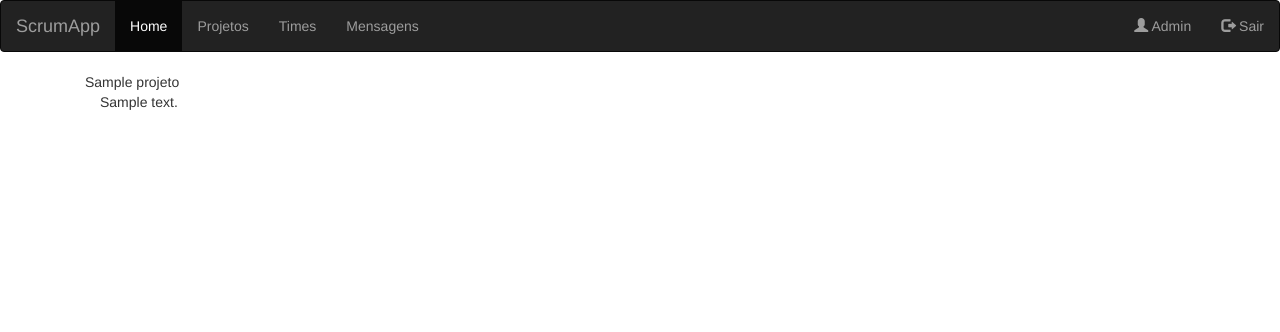
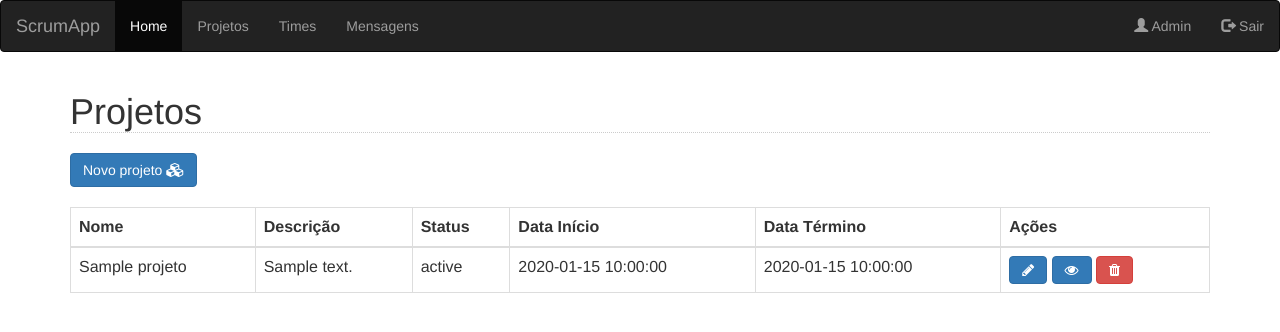
Before and after one commit to victorsantiago1708/scrumapp, a PHP site: page /scrumapp/projeto in a window 1280 px wide. Shown: the top 332 px of the page. Run offline with PHP 8.4, Linux system fonts and the light colour scheme; tables that the repository leaves empty hold one stand-in row (values such as "Sample post"); some libraries are stand-ins or nearby versions.

Commit message:
Tela de adicionar novo projeto

```diff
--- a/app/assets/css/application.css
+++ b/app/assets/css/application.css
@@ -1,3 +1,16 @@
 .titulo{
     border-bottom: 1px dotted #ccc!important;
 }
+
+.projectCard{
+    border: 2px solid #b40b17;
+    border-radius: 4px;
+    background: #ffe5e7;
+    text-align: center;
+}
+
+.itens-right-top{
+    display: inline;
+    margin-right: 5px;
+    padding: 0px;
+}
--- a/classes.php/ControllerAbstract.php
+++ b/classes.php/ControllerAbstract.php
@@ -18,4 +18,8 @@ class ControllerAbstract
 
     }
 
+    public function redirect($link){
+        header("location: $link");
+    }
+
 }
--- a/classes.php/Model.php
+++ b/classes.php/Model.php
@@ -22,7 +22,11 @@ abstract class Model
         $sql = "Select * from {strtolower($classe)} where id = {$id}";
         $result = Datasource::getInstance()->query( $sql );
         $rows = $result->fetchAll( PDO::FETCH_ASSOC );
-        return self::create($rows, strtoupper($classe))[0];
+        if(isset(self::create($rows, strtoupper($classe))[0])){
+            return self::create($rows, strtoupper($classe))[0];
+        }else{
+            return null;
+        }
     }
 
     public static function findAllModel($classe){
--- a/classes.php/View.php
+++ b/classes.php/View.php
@@ -5,6 +5,7 @@ class View
     private $view = "";
     private $params = array();
     private $content = "";
+    private $errors = array();
 
     public function __construct( $view, $params = array() )
     {
@@ -64,5 +65,23 @@ class View
         $this->params = $params;
     }
 
+    /**
+     * @return array
+     */
+    public function getErrors()
+    {
+        return $this->errors;
+    }
+
+    /**
+     * @param array $errors
+     */
+    public function setErrors($errors)
+    {
+        $this->errors = $errors;
+    }
+
+
+
 
 }
--- a/controller/ProjetoController.php
+++ b/controller/ProjetoController.php
@@ -17,4 +17,54 @@ class ProjetoController extends ControllerAbstract
         $view = new View("views/projeto/novo.phtml", ["equipes" => $equipes]);
         $view->showContents();
     }
+
+    public function save(){
+        $errors = array();
+
+        if(HttpRequest::$params["nome"]!="")
+            $nome = HttpRequest::$params["nome"];
+        else
+            array_push($errors, "Campo Nome está vazio!");
+
+        if(HttpRequest::$params["descricao"]!="")
+            $descricao = HttpRequest::$params["descricao"];
+        else
+            array_push($errors, "Campo Descrição está vazio!");
+
+        if(isset(HttpRequest::$params["equipe"]) && HttpRequest::$params["equipe"]!="")
+            $equipe = HttpRequest::$params["equipe"];
+
+        $equipe = 1;
+//        else
+//            array_push($errors, "Selecione uma equipe que trabalhará no projeto");
+
+        if(HttpRequest::$params["dataInicial"]!="")
+            $dataInicial = HttpRequest::$params["dataInicial"];
+        else
+            array_push($errors, "Defina uma data de início para o projeto");
+
+        if(HttpRequest::$params["dataTermino"]!="")
+            $dataTermino = HttpRequest::$params["dataTermino"];
+        else
+            array_push($errors, "Defina uma data de término do projeto");
+
+        if(count($errors) > 0){
+            $equipes = Equipe::findAll();
+            $view = new View("views/projeto/novo.phtml", ["equipes" => $equipes]);
+            $view->setErrors($errors);
+            $view->showContents();
+        }else{
+            $projeto = new Projeto();
+            $projeto->setNome($nome);
+            $projeto->setDescricao($descricao);
+            $projeto->setEquipe(Equipe::get($equipe));
+            $projeto->setDataInicio($dataInicial);
+            $projeto->setDataTermino($dataTermino);
+            if($projeto->save()){
+                $this->redirect("/scrumapp/projeto/novo");
+            }
+
+        }
+
+    }
 }
--- a/index.php
+++ b/index.php
@@ -4,5 +4,4 @@ require_once("routes/Routes.php");
 
 ApplicationPHP::getInstance()->runApp();
 Routes::routeRedirect();
-var_dump($_REQUEST);
 ?>
--- a/model/Projeto.php
+++ b/model/Projeto.php
@@ -7,7 +7,7 @@ class Projeto extends Model
     private $descricao = "";
     private $sprints = Array();
     private $equipe = null;
-    private $status = "";
+    private $status = "ANDAMENTO";
     private $dataInicio = null;
     private $dataTermino = null;
 
@@ -37,15 +37,15 @@ class Projeto extends Model
     public function save( ){
         $sql = "";
 
-        if($this->nome == "" || $this->descricao == "" || $this->status == "" || $this->dataInicio == null || $this->dataTermino == null){
+        if($this->nome == "" || $this->descricao == "" || $this->equipe == null || $this->status == "" || $this->dataInicio == null || $this->dataTermino == null){
             return false;
         }
 
         if($this->id == null){
-            $sql = "Insert into projeto (nome, descricao, status, dataInicio, dataTermino)
-                      values ('{$this->nome}', '{$this->descricao}', '{$this->status}', '{$this->dataInicio}', '{$this->dataTermino}')";
+            $sql = "Insert into projeto (nome, descricao, status, equipe, dataInicio, dataTermino)
+                      values ('{$this->nome}', '{$this->descricao}', '{$this->status}', {$this->equipe->getId()}, '{$this->dataInicio}', '{$this->dataTermino}')";
         }else{
-            $sql = "Update projeto set nome = '{$this->nome}', descricao = '{$this->descricao}', status = '{$this->status}', dataInicio = '{$this->dataInicio}',
+            $sql = "Update projeto set nome = '{$this->nome}', descricao = '{$this->descricao}', status = '{$this->status}', equipe = {$this->equipe->getId()}, dataInicio = '{$this->dataInicio}',
                       dataTermino = '{$this->dataTermino}' where id = {$this->id}";
         }
 
--- a/views/layouts/main.phtml
+++ b/views/layouts/main.phtml
@@ -1,9 +1,10 @@
 <link rel="stylesheet" href="<?=ApplicationPHP::$path.'/app/assets/bootstrap-3.3.7-dist/css/bootstrap.css'?>" type="text/css"/>
+<link rel="stylesheet" href="<?=ApplicationPHP::$path.'/app/assets/highcharts/api/css/font-awesome.min.css'?>"/>
 <link rel="stylesheet" href="<?=ApplicationPHP::$path.'/app/assets/css/application.css'?>" type="text/css"/>
-<link rel="stylesheet" href="<?=ApplicationPHP::$path.'/app/assets/highcharts/api/css/font-awesome.min.css'?>"/>
 <script src="<?=ApplicationPHP::$path.'/app/assets/javascript/jquery-3.2.1.js'?>" type="text/javascript"></script>
 <script src="<?=ApplicationPHP::$path.'/app/assets/bootstrap-3.3.7-dist/js/bootstrap.js'?>" type="text/javascript"></script>
 <script src="<?=ApplicationPHP::$path.'/app/assets/javascript/application.js'?>" type="text/javascript"></script>
+
 
 <?php
 //import templates
--- a/views/projeto/index.phtml
+++ b/views/projeto/index.phtml
@@ -9,7 +9,18 @@ $projetos = $this->getParams()["projetos"];
 
 
 <div class="container">
-
+    <div class="row">
+        <div class="col-md-12 pull-left">
+            <h1 style="border-bottom: 1px dotted #ccc;margin-bottom: 20px;">Projetos</h1>
+        </div>
+    </div>
+    <div class="row" style="margin-bottom: 20px;">
+        <div class="col-md-5" style="vertical-align: 10px;">
+            <a href="/scrumapp/projeto/novo" class="btn btn-primary">
+                Novo projeto <i class="fa fa-cubes"></i>
+            </a>
+        </div>
+    </div>
 <?php
     if(count($projetos) <= 0) {
 ?>
@@ -18,18 +29,44 @@ $projetos = $this->getParams()["projetos"];
                 Novo projeto <i class="fa fa-cubes"></i>
             </a>
         </div>
-<?php
-    }
-    foreach ($projetos as $projeto): ?>
-    <div class="col-md-4">
-        <div class="projectCard">
-            <?php echo $projeto->getNome(); ?>
-        </div>
+<?php } ?>
+    <div class="row">
         <div class="col-md-12">
-            <span>
-                <?php echo $projeto->getDescricao(); ?>
-            </span>
+            <table class="table table-responsive table-bordered">
+                <thead>
+                <tr>
+                    <th>Nome</th>
+                    <th>Descrição</th>
+                    <th>Status</th>
+                    <th>Data Início</th>
+                    <th>Data Término</th>
+                    <th>Ações</th>
+                </tr>
+                </thead>
+                <tbody>
+                <?php foreach ($projetos as $projeto): ?>
+                    <tr>
+                        <td><?=$projeto->getNome();?></td>
+                        <td><?=$projeto->getDescricao();?></td>
+                        <td><?=$projeto->getStatus();?></td>
+                        <td><?=$projeto->getDataInicio();?></td>
+                        <td><?=$projeto->getDataTermino();?></td>
+                        <td>
+                            <button class="btn btn-primary">
+                                <i class="fa fa-pencil"></i>
+                            </button>
+                            <button class="btn btn-primary">
+                                <i class="fa fa-eye"></i>
+                            </button>
+                            <button class="btn btn-danger">
+                                <i class="fa fa-trash"></i>
+                            </button>
+                        </td>
+                    </tr>
+                <?php endforeach; ?>
+                </tbody>
+            </table>
         </div>
     </div>
-<?php endforeach; ?>
+
 </div>
--- a/views/time/index.phtml
+++ b/views/time/index.phtml
@@ -36,13 +36,13 @@ $times = $this->getParams()["times"];
                         <td><?=$time->getNome();?></td>
                         <td><?=$time->getCategoria();?></td>
                         <td>
-                            <button class="btn btn-sm btn-primary">
+                            <button class="btn btn-primary">
                                 <i class="fa fa-pencil"></i>
                             </button>
-                            <button class="btn btn-sm btn-primary">
+                            <button class="btn btn-primary">
                                 <i class="fa fa-cubes"></i>
                             </button>
-                            <button class="btn btn-sm btn-danger">
+                            <button class="btn btn-danger">
                                 <i class="fa fa-trash"></i>
                             </button>
 
```
Also changed, not shown: views/projeto/novo.phtml (+26 -1 lines), views/projeto/old_index.phtml (added, +46 -0 lines).
